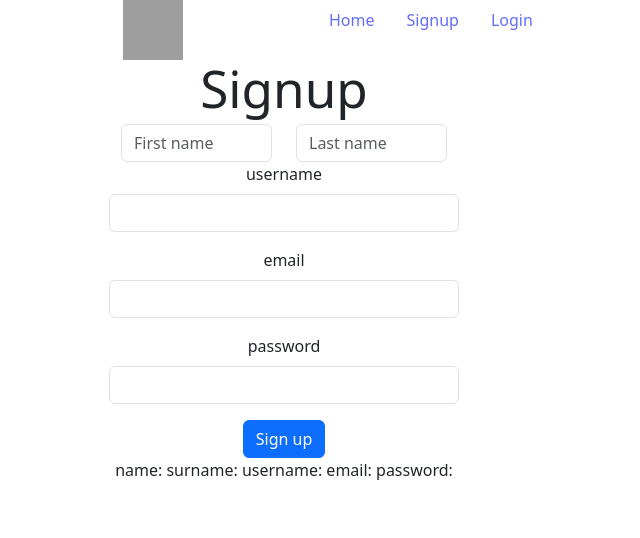
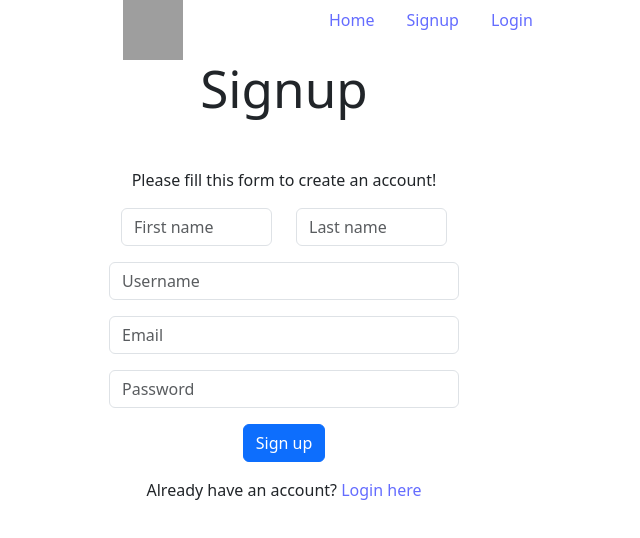
Before and after one commit to AndreaGonzato/express-web-app, a Vue app in the folder frontend/: page /signup in a window 1280 px wide. Shown: the top 538 px of the page, without its empty margins (356-996 px from the left). Built offline with nearby package versions, Linux system fonts and the light colour scheme; grey boxes are pictures that could not be loaded.

Commit message:
FE signup pt 2

```diff
--- a/frontend/src/views/Signup.vue
+++ b/frontend/src/views/Signup.vue
@@ -1,6 +1,8 @@
 <template>
   <div class="signup">
     <h1>Signup</h1>
+
+    <p>Please fill this form to create an account!</p>
 
     <form>
       <div class="row">
@@ -24,46 +26,41 @@
         </div>
       </div>
 
-      <div class="mb-3">
-        <label for="usernameID" class="form-label">username</label>
+      <div class="row">
         <input
           type="text"
           v-model="username"
-          id="usernameID"
           name="email"
           class="form-control"
+          placeholder="Username"
         />
       </div>
 
-      <div class="mb-3">
-        <label for="emailID" class="form-label">email</label>
+      <div class="row">
         <input
           type="text"
           v-model="email"
-          id="emailID"
           name="email"
           class="form-control"
+          placeholder="Email"
         />
       </div>
 
-      <div class="mb-3">
-        <label for="passID" class="form-label">password</label>
+      <div class="row">
         <input
           type="password"
           v-model="password"
-          id="passID"
           name="password"
           class="form-control"
+          placeholder="Password"
         />
       </div>
 
       <button @click.prevent="login" class="btn btn-primary">Sign up</button>
     </form>
 
-    <p>
-      name: {{ this.name }} surname: {{ this.surname }} username:
-      {{ this.username }} email: {{ this.email }} password: {{ this.password }}
-    </p>
+
+    <p>Already have an account? <router-link to="/login">Login here</router-link></p>
   </div>
 </template>
 
@@ -84,17 +81,22 @@ export default {
 </script>
 
 <style scoped>
+
+h1{
+    margin-bottom: 1em;
+}
+
+button{
+    margin-bottom: 1em;
+}
+
 .signup {
   text-align: center;
 }
 
-.mb-3 {
+.row {
   max-width: 350px;
   margin: auto;
-}
-
-.row{
-    max-width: 350px;
-    margin: auto;
+  margin-bottom: 1em;
 }
 </style>
```
